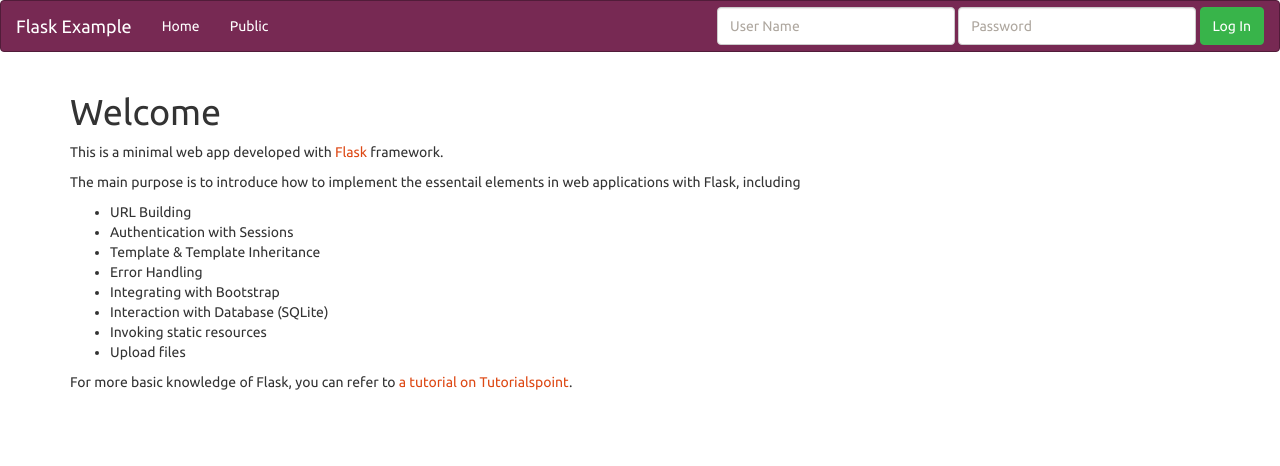
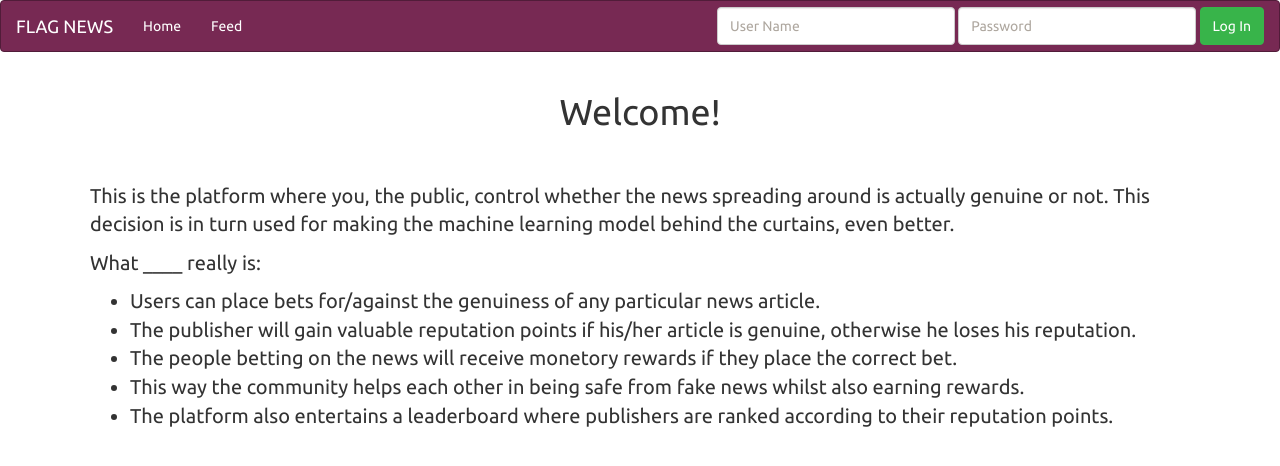
Before and after one commit to satyamtg/HINT4, a Flask app: page / in a window 1280 px wide. Shown: the top 466 px of the page. Run offline with Flask 2, Linux system fonts and the light colour scheme.

Commit message:
I am very tired

```diff
--- a/app.py
+++ b/app.py
@@ -16,7 +16,8 @@ authentication = FirebaseAuthentication(SECRET,EMAIL, True, True)
 firebase = FirebaseApplication(DSN, authentication)
 
 import fsync
-import predict
+import updownvote
+# import predict
 
 
 
@@ -55,12 +56,19 @@ def FUN_413(error):
 
 
 
-@app.route("/")
+@app.route("/", methods=["GET"])
 def FUN_root():
     return render_template("index.html")
 
-@app.route("/feed/")
+@app.route("/feed/" ,methods=["GET"])
 def FUN_public():
+    idno = request.args.get('args')
+    vote = request.args.get('vote')
+    if idno is not None and vote=='1':
+        print(idno)
+        updownvote.upvote(idno)
+    if idno is not None and vote=='2':
+        updownvote.downvote(idno)
     data =[]
     curr_id = firebase.get("/curr_id",None)
     print(curr_id)
--- a/templates/index.html
+++ b/templates/index.html
@@ -1,20 +1,21 @@
 {% extends "layout.html" %}
-{% block page_title %}Welcome{% endblock %}
+{% block page_title %}{% endblock %}
 {% block body %}
     {{ super() }}
+    <div>
+        <h1 style="text-align: center;">Welcome!</h1>
+        <br/>
+        <div style="font-size: 20px; padding: 20px;">
+            <p>This is the platform where you, the public, control whether the news spreading around is actually genuine or not. This decision is in turn used for making the machine learning model behind the curtains, even better. </p>
+            <p>What ____ really is:</p>
+            <ul>
+                <li>Users can place bets for/against the genuiness of any particular news article.</li>
+                <li>The publisher will gain valuable reputation points if his/her article is genuine, otherwise he loses his reputation.</li>
+                <li>The people betting on the news will receive monetory rewards if they place the correct bet.</li>
+                <li>This way the community helps each other in being safe from fake news whilst also earning rewards.</li>
+                <li>The platform also entertains a leaderboard where publishers are ranked according to their reputation points.</li>
+            </ul>
+        </div>
+    </div>
 
-    <p>This is a minimal web app developed with <a href="http://flask.pocoo.org/">Flask</a> framework.</p>
-    <p>The main purpose is to introduce how to implement the essentail elements in web applications with Flask, including</p>
-    <ul>
-        <li>URL Building</li>
-        <li>Authentication with Sessions</li>
-        <li>Template & Template Inheritance</li>
-        <li>Error Handling</li>
-        <li>Integrating with Bootstrap</li>
-        <li>Interaction with Database (SQLite)</li>
-        <li>Invoking static resources</li>
-        <li>Upload files</li>
-    </ul>
-
-    <p>For more basic knowledge of Flask, you can refer to <a href="https://www.tutorialspoint.com/flask/">a tutorial on Tutorialspoint</a>.</p>
 {% endblock %}
--- a/templates/layout.html
+++ b/templates/layout.html
@@ -14,15 +14,15 @@
               <span class="icon-bar"></span>
               <span class="icon-bar"></span>
             </button>
-            <a class="navbar-brand" href="/">Flask Example</a>
+            <a class="navbar-brand" href="/">FLAG NEWS</a>
         </div>
 
         <div class="collapse navbar-collapse" id="myNavbar">
         <ul class="nav navbar-nav">
             <li><a href="/">Home</a></li>
-            <li><a href="/feed/">Public</a></li>
+            <li><a href="/feed/">Feed</a></li>
             {% if session.get("current_user", None) != None %}
-	       <li><a href="/private/">Private</a></li>
+	       <li><a href="/private/">Publish</a></li>
 	    {% endif%}
             {% if session.get("current_user", None) == "ADMIN" %}
 	      <li><a href="/admin">Admin Dashboard</a></li>
@@ -61,6 +61,4 @@
 
 </div>
 
-
-
 </html>
--- a/templates/public_page.html
+++ b/templates/public_page.html
@@ -5,7 +5,7 @@
 
     <div>
         {% for i in data %}
-        <div style="border: 1px solid black; padding: 20px;">
+        <div style="border: 1px solid black; border-radius:15px; padding: 20px;">
             <p style="font-size: 30px;"> {{ i['headline'] }} </p>
             {% for keys, items in i.items() %}
             {% if keys=="body" %}
@@ -14,7 +14,8 @@
             <p>{{ keys.upper() }} : {{ items }}</p>
             {% endif %}
             {% endfor %}
-        <button style="paddin:10px; background-color:rgb(47, 114, 92); color: white">Upvote</button>  <button style="paddin:10px; background-color:red; color: white">downvote</button>
+        <a style="padding:10px; background-color:rgb(47, 114, 92); color: white" href="{{ url_for('FUN_public', args=[i['idno']], vote=['1'] ) }}">Upvote</a>
+        <a href="{{ url_for('FUN_public', args=[i['idno']], vote=['2'] ) }}" style="padding:10px; background-color:red; color: white">Downvote</a>
         </div>
         <br/>
         <br/>
```
Also changed, not shown: static/img/flask-powered.png (deleted), static/img/main.jpg (added), static/img/public.jpg (deleted).
